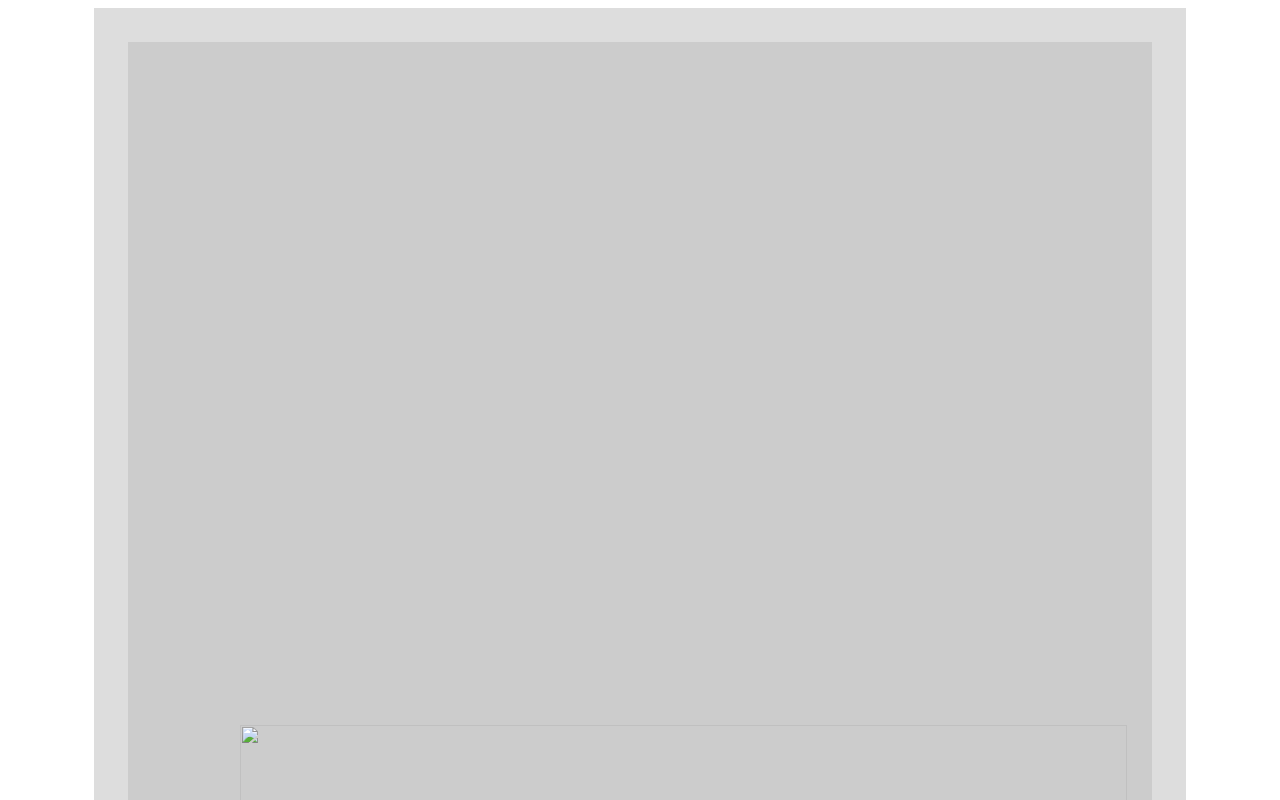
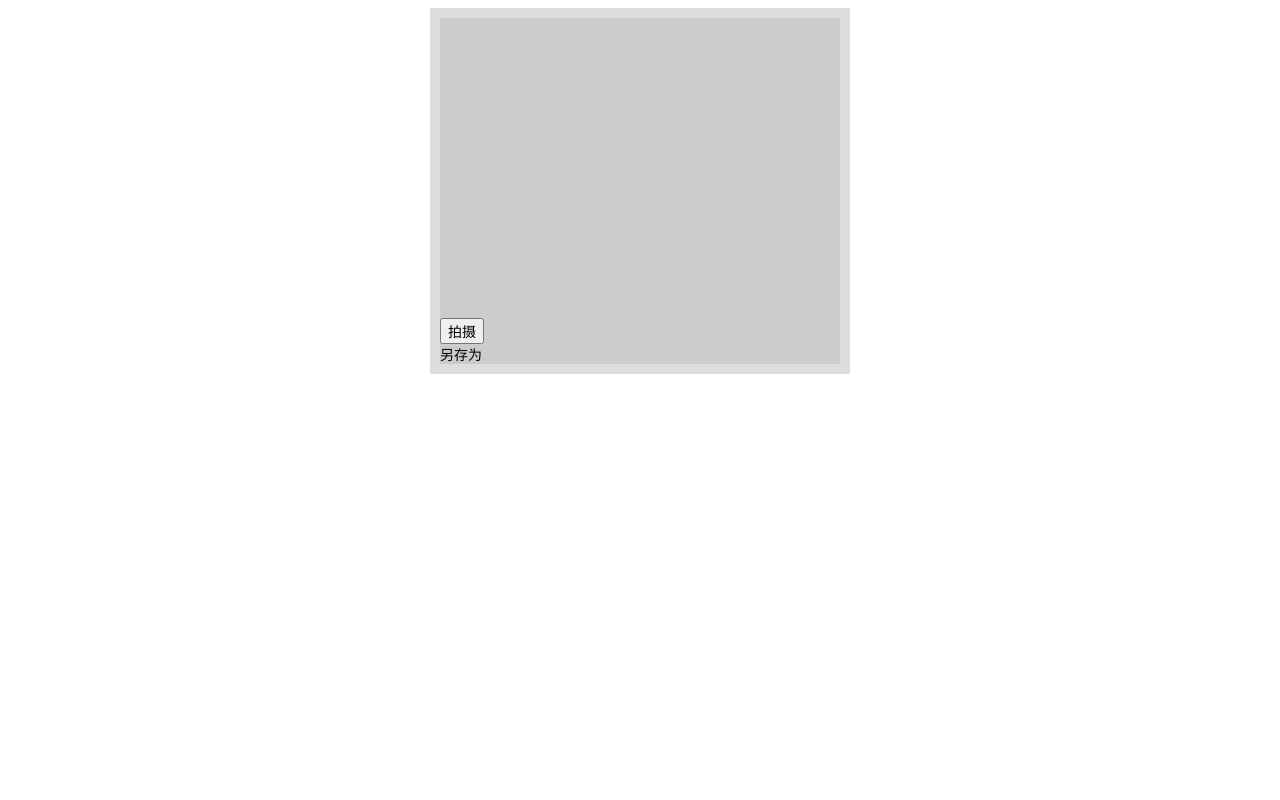
Before and after one commit to zi-kang/webARReleate, a website built with webpack: page releate/openVideo.html in a window 1280 px wide. Shown: the top 800 px of the page. Built offline with nearby package versions, Linux system fonts and the light colour scheme.

Commit message:
调整清晰度

```diff
--- a/releate/openVideo.html
+++ b/releate/openVideo.html
@@ -6,49 +6,13 @@
     <meta http-equiv="X-UA-Compatible" content="IE=edge">
     <meta name="viewport" content="width=device-width, initial-scale=1 , maximum-scale=1 , user-scalable=no">
     <style>
-        @media  screen and (max-width: 299px) {
-            html{
-                font-size: 70px;
-            }
-        }
-        @media  screen and (min-width: 300px) {
-            html{
-                font-size: 80px;
-            }
-        }
-        @media  screen and (min-width: 350px) {
-            html{
-                font-size: 90px;
-            }
-        }
-
-        @media  screen and (min-width: 370px) {
-            html{
-                font-size: 100px;
-            }
-        }
-
-        @media screen and (min-width: 375px) {
-            html{
-                font-size: 26.66666667vw;
-            }
-        }
         .booth {
-            width:3rem;
+            width:400px;
             position: relative;
             background:#ccc;
-            border: 0.1rem solid #ddd;
+            border: 10px solid #ddd;
             margin: 0 auto;
             font-size: 0;
-        }
-        #video{
-            width: 3rem;
-            height: 2rem;
-        }
-        #img,
-        #canvas{
-            width: 2.6rem;
-            height: 1.6rem;
         }
         #canvas{
             position: absolute;
@@ -56,19 +20,17 @@
             left: 0;
             z-index: -10;
         }
-        #downloadBtn{
-            font-size: 0.14rem;
-        }
+        #downloadBtn,
         #tack{
-            font-size: 0.14rem;
+            font-size: 14px;
         }
     </style>
 </head>
 <body>
 <div class="booth">
-    <video id="video"></video>
+    <video id="video" width="400" height="300"></video>
     <button id='tack'>拍摄</button>
-    <canvas id='canvas'></canvas>
+    <canvas id='canvas' width="400" height="300"></canvas>
     <img id='img' src=''><br>
     <a id="downloadBtn" download="video.png">另存为</a>
 </div>
```
